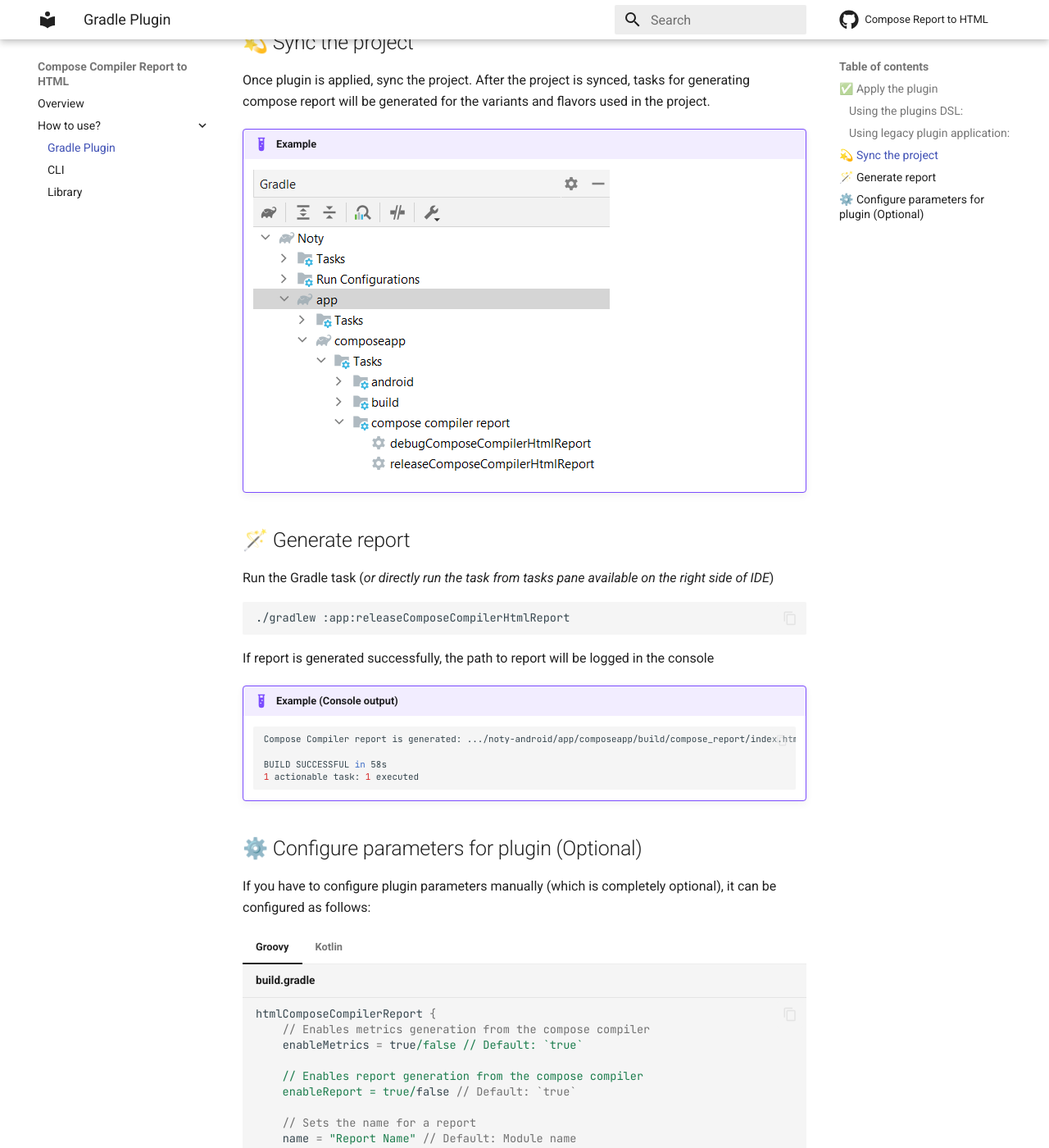
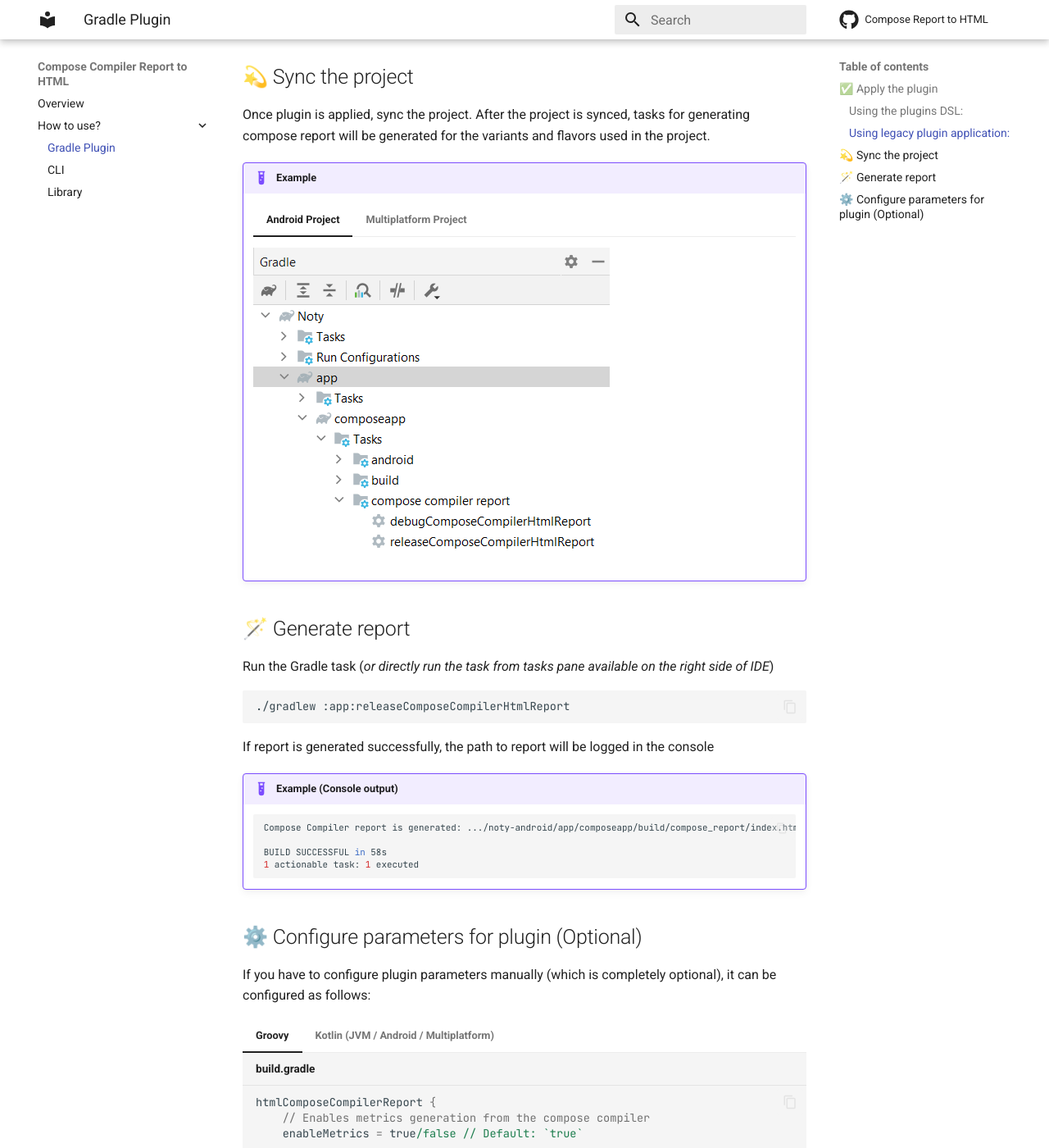
Before and after one commit to PatilShreyas/compose-report-to-html, an MkDocs documentation site: the page built from docs/use/using-gradle-plugin.md, in a window 1280 px wide and 1400 px high, scrolled down 1277 px. Shown: the whole window at 82% size. Built offline with MkDocs 1.6.1 and Material for MkDocs 9.7.7, drawn with Linux system fonts in a browser that asks for light colours; comment, search, counter and statistics services are not loaded; some of the changed text lies outside the part shown.

Commit message:
Update docs for KMP usage

````diff
--- a/docs/use/using-gradle-plugin.md
+++ b/docs/use/using-gradle-plugin.md
@@ -3,6 +3,8 @@
 Using the Gradle Plugin, you can fully automate the process of generating the report without any overhead.
 This Gradle plugin takes care of generating raw compose metrics and report from the Compose compiler and then
 generates the beautified report from them.
+
+**This plugin has support for Android projects and Kotlin Multiplatform projects.**
 
 ## ✅ Apply the plugin
 
@@ -79,12 +81,22 @@
 
 ## 💫 Sync the project
 
-Once plugin is applied, sync the project. After the project is synced, tasks for generating compose report will be
-generated for the variants and flavors used in the project.
+Once plugin is applied, sync the project. After the project is synced, tasks for generating compose
+report will be generated for the variants and flavors used in the project.
 
 !!! example
 
-    ![](../images/gradle-plugin-example.png){ height="150" }
+    === "Android Project"
+
+        ![](../images/gradle-plugin-example-android.png){ height="150" }
+
+    === "Multiplatform Project"
+        For Kotlin Multiplatform project, tasks will be generated for the platform modules
+        and build types.
+
+        ![](../images/gradle-plugin-example-kmp.png){ height="120" }
+
+
 
 ## 🪄 Generate report
 
@@ -139,7 +151,7 @@
     }
     ```
 
-=== "Kotlin"
+=== "Kotlin (JVM / Android / Multiplatform)"
 
     ```kotlin title="build.gradle.kts"
     htmlComposeCompilerReport {
````
Also changed, not shown: docs/images/gradle-plugin-example-android.png (renamed from docs/images/gradle-plugin-example.png), docs/images/gradle-plugin-example-kmp.png (added).
